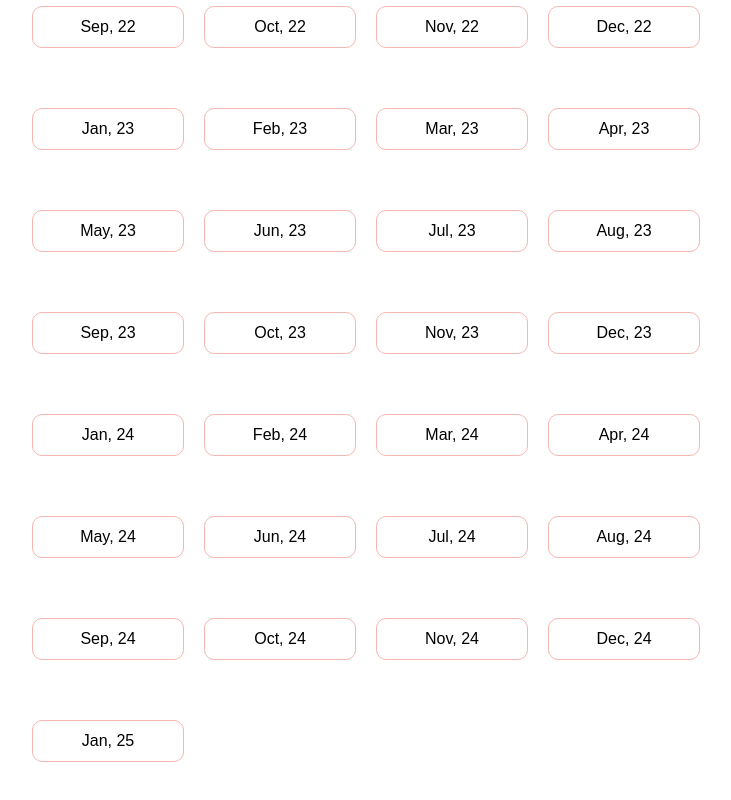
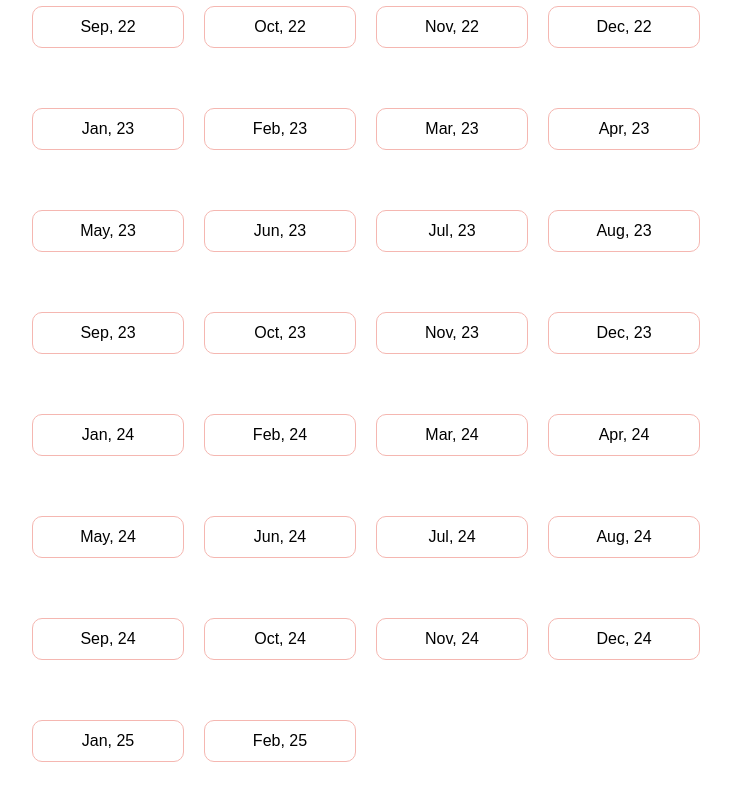
Before and after one commit to maxim-berdnikov/geek-stats, a React (Create React App) app: page / in a window 1280 px wide. Shown: the part 1244-2044 px from the top of the page, without its empty margins (258-989 px from the left). Built offline with nearby package versions, Linux system fonts and the light colour scheme.

Commit message:
Обновить базу

```diff
--- a/src/Components/DB.ts
+++ b/src/Components/DB.ts
@@ -794,4 +794,12 @@ export const DB: MonthProps[] = [
       games: [{ title: "Assemble with care", perfect: true }],
     },
   },
+  {
+    month: "Feb, 25",
+    content: {
+      comics: ["Убийца гоблинов. Книга 9", "Убийца гоблинов. Книга 10"],
+      audiobooks: ["12 подвигов Геракла"],
+      books: ["Слава Империи (Марцин А. Гузек)"],
+    },
+  },
 ];
```
